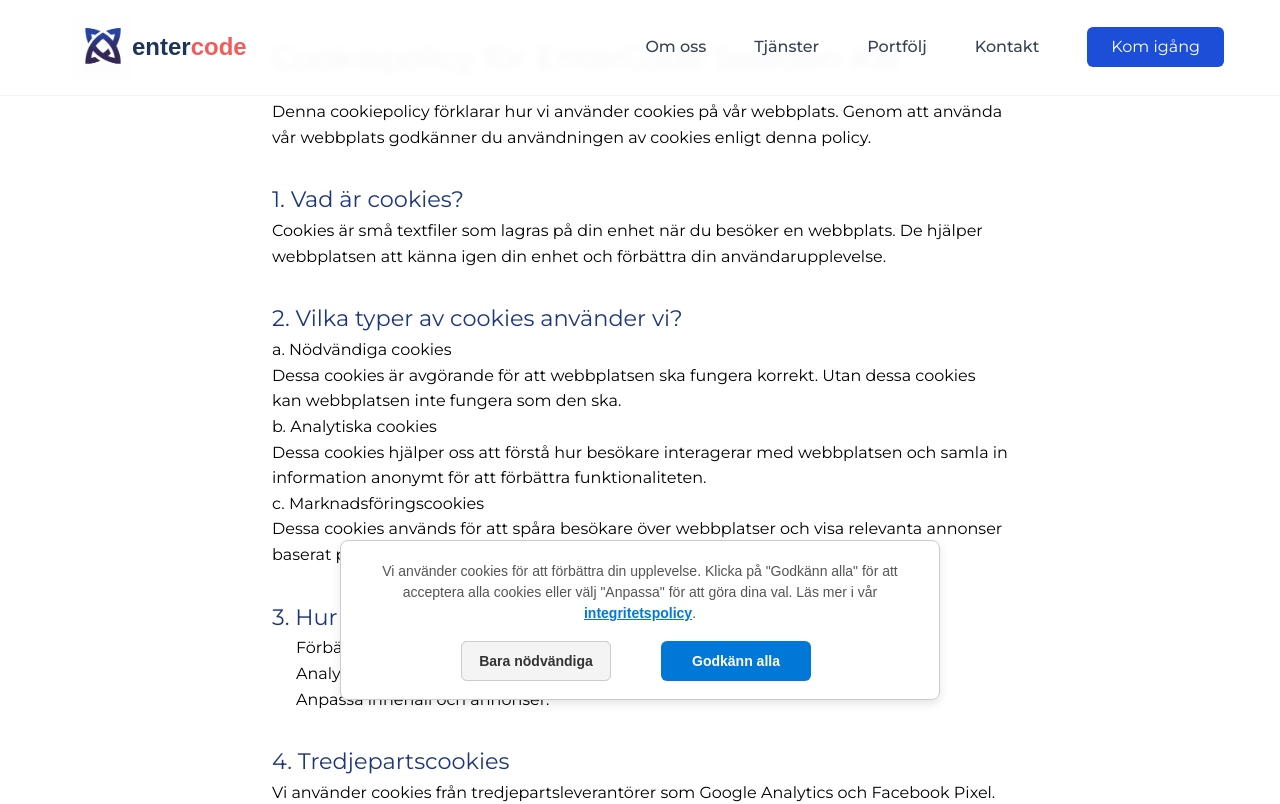
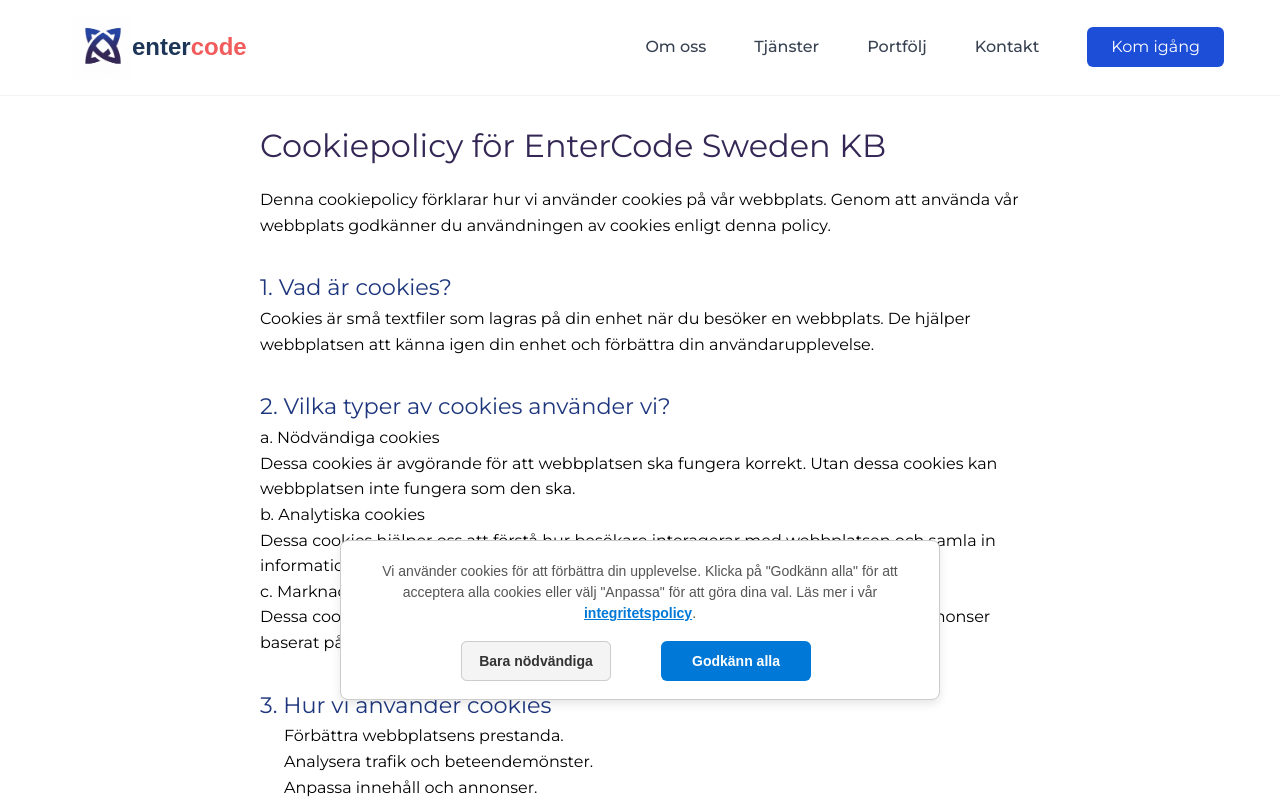
Before and after one commit to EnterCodeKB/entercode-web, a Next.js app: page /privacy-policy in a window 1280 px wide. Shown: the top 804 px of the page. Built offline with nearby package versions, Linux system fonts and the light colour scheme.

Commit message:
Add privacy policy styles

```diff
--- a/styles/PrivacyPolicy.module.css
+++ b/styles/PrivacyPolicy.module.css
@@ -1,7 +1,7 @@
 .privacy-policy-container {
   max-width: 800px;
   margin: 0 auto;
-  padding: 2rem;
+  padding: 120px 20px;
   line-height: 1.6;
 }
 
```
